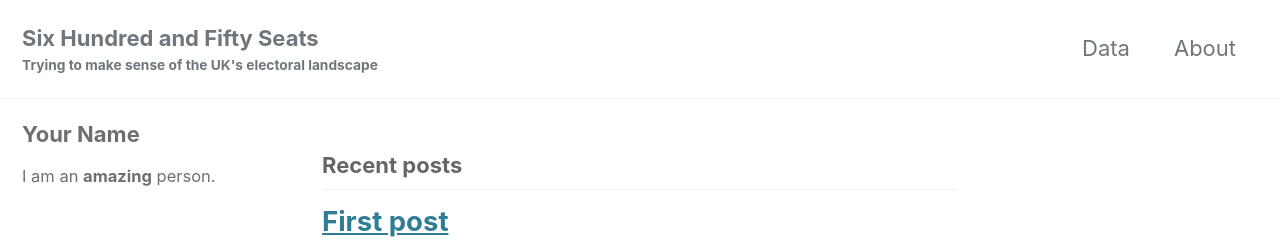
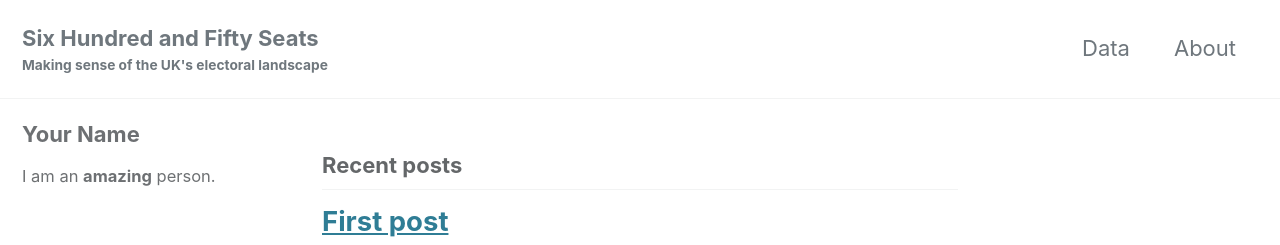
Before and after one commit to sixhundredandfifty/blog, a Jekyll site: the page built from index.html, in a window 1280 px wide and 900 px high. Shown: the top 245 px of the window. Built offline with Jekyll 4.4.1, drawn with Linux system fonts in a browser that asks for light colours; cached includes are drawn as plain includes; nearby versions of some CDN libraries; the list of posts is cut into pages by our own code.

Commit message:
Update _config.yml

```diff
--- a/_config.yml
+++ b/_config.yml
@@ -18,7 +18,7 @@ minimal_mistakes_skin    : "default" # "air", "aqua", "contrast", "dark", "dirt"
 locale                   : "en-GB"
 title                    : "Six Hundred and Fifty Seats"
 title_separator          : "-"
-subtitle                 : "Trying to make sense of the UK's electoral landscape"
+subtitle                 : "Making sense of the UK's electoral landscape"
 name                     : "sixhundredandfifty"
 description              : # "An amazing website."
 url                      : # the base hostname & protocol for your site e.g. "https://mmistakes.github.io"
@@ -277,5 +277,5 @@ defaults:
       author_profile: true
       read_time: false
       comments: # true
-      share: true
+      share: false
       related: true
```
